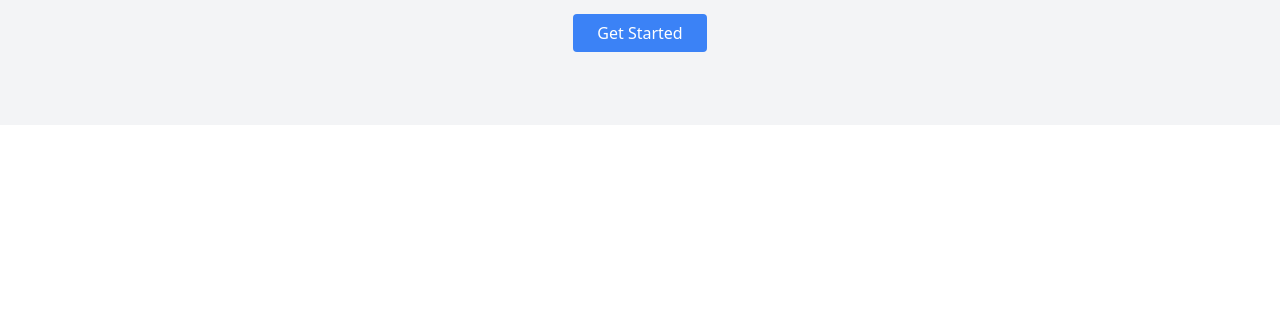
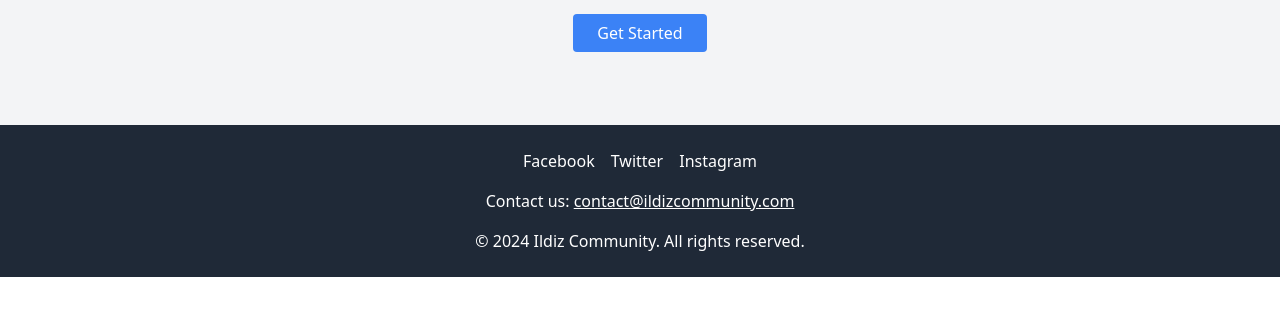
Before and after one commit to Toby-for/Chinor-website, a plain HTML site: page index.html in a window 1280 px wide. Shown: the part 223-538 px from the top of the page. Drawn offline with nearby package versions, Linux system fonts and the light colour scheme.

Commit message:
Add reusable footer component

```diff
--- a/index.html
+++ b/index.html
@@ -27,5 +27,17 @@
         <p class="mb-6 text-gray-700">Empowering students through language learning, test prep, and physics education.</p>
         <a href="#" class="bg-blue-500 text-white px-6 py-2 rounded hover:bg-blue-600">Get Started</a>
     </section>
+    <!-- Footer -->
+    <footer class="bg-gray-800 text-white py-6" id="site-footer">
+        <div class="container mx-auto text-center space-y-4">
+            <div class="flex justify-center space-x-4">
+                <a href="#" class="hover:text-gray-400">Facebook</a>
+                <a href="#" class="hover:text-gray-400">Twitter</a>
+                <a href="#" class="hover:text-gray-400">Instagram</a>
+            </div>
+            <p>Contact us: <a href="mailto:contact@ildizcommunity.com" class="underline hover:text-gray-400">contact@ildizcommunity.com</a></p>
+            <p>&copy; 2024 Ildiz Community. All rights reserved.</p>
+        </div>
+    </footer>
 </body>
 </html>
```
Also changed, not shown: footer.html (added, +11 -0 lines).
